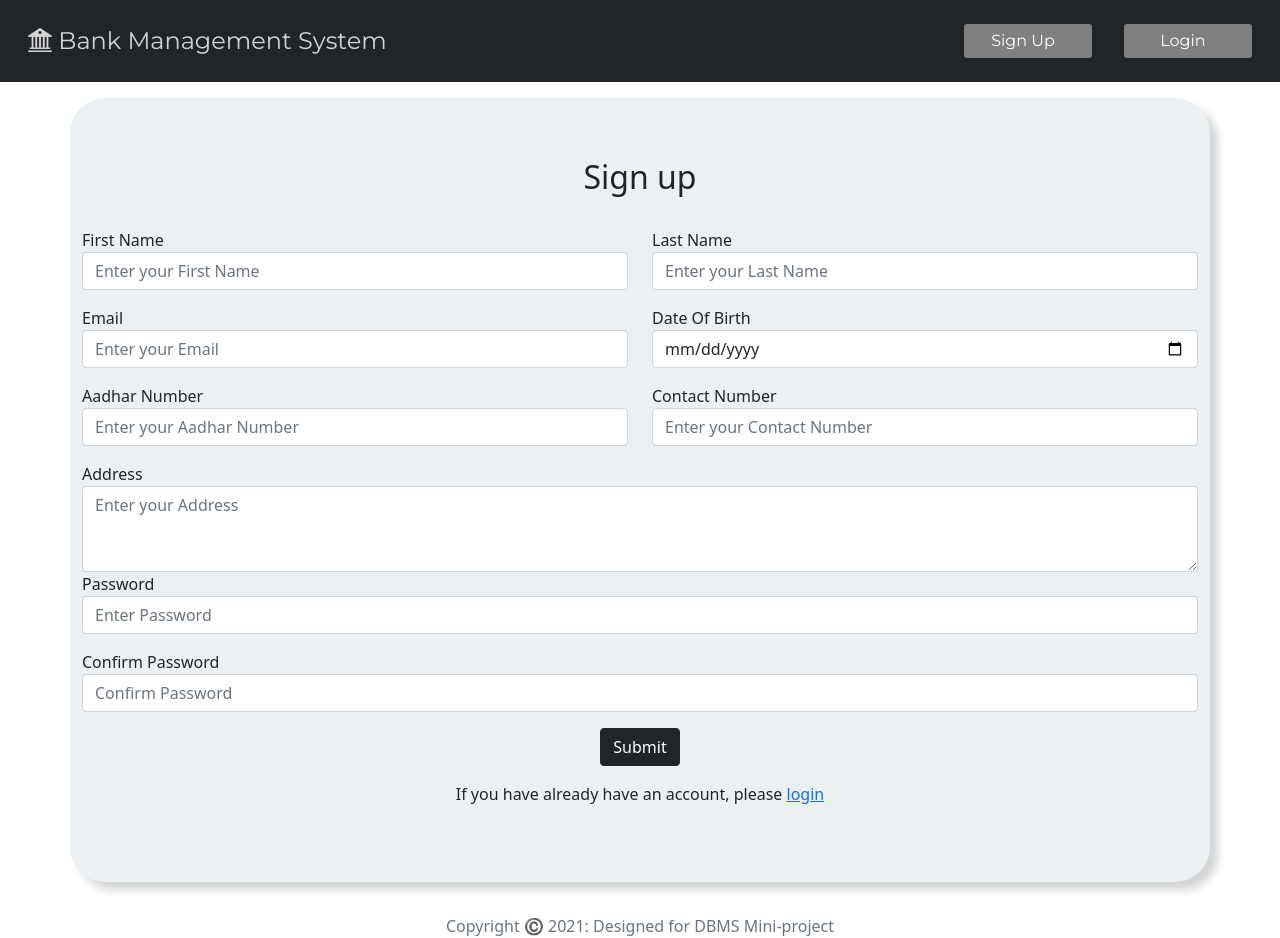
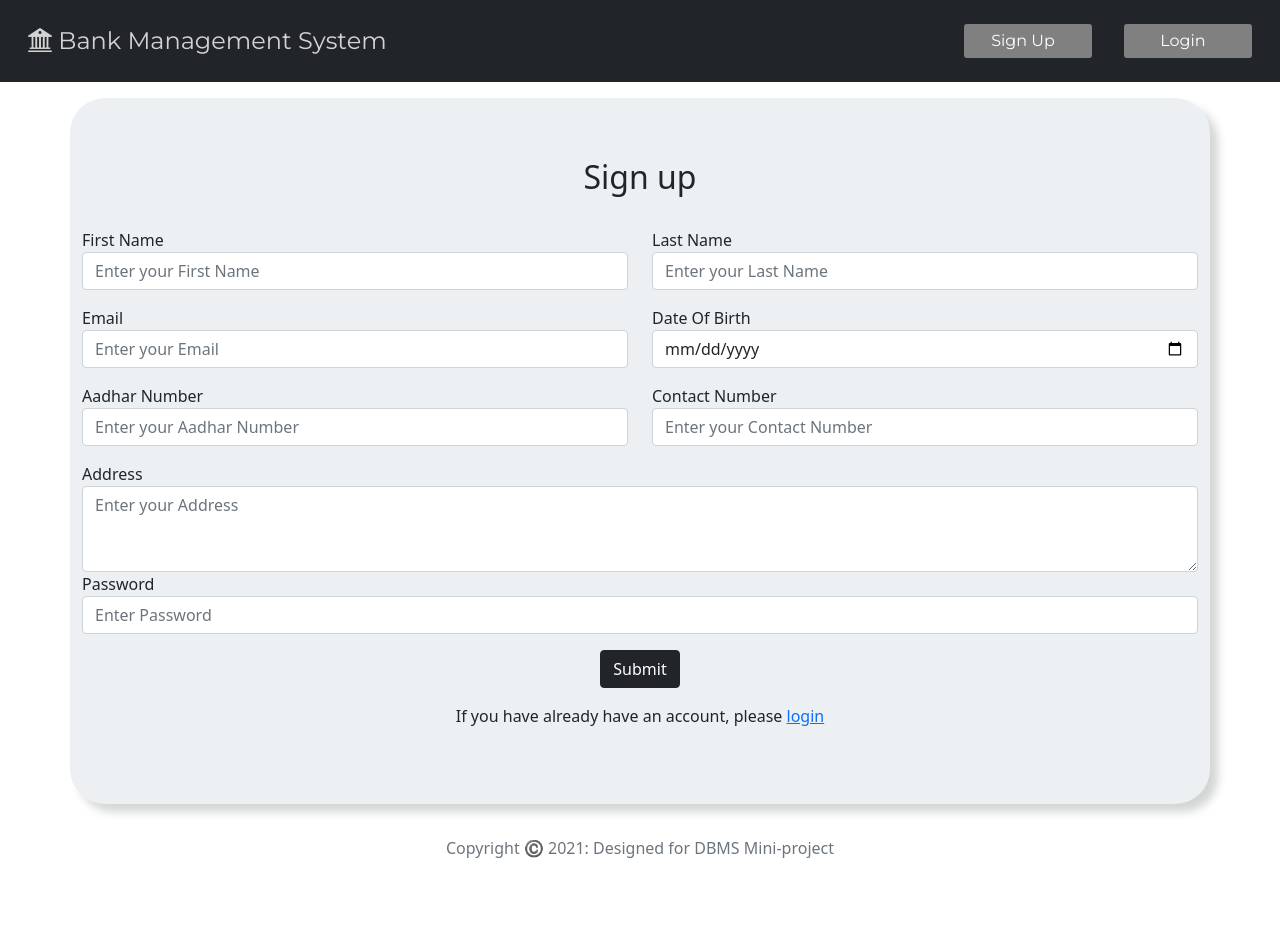
Before and after one commit to Manthan-Kuber/BMS, a React (Create React App) app in the folder client/: page /signup in a window 1280 px wide. After the commit the page ends 860 px from the top, so only its background shows below. Built offline with nearby package versions, Linux system fonts and the light colour scheme.

Commit message:
Password issue solved

```diff
--- a/client/src/components/Navbar/SignUpComponent.js
+++ b/client/src/components/Navbar/SignUpComponent.js
@@ -15,7 +15,6 @@ class SignUp extends Component {
       Contact: "",
       address: "",
       password: "",
-      confirmpassword: "",
       touched: {
         firstname: false,
         lastname: false,
@@ -25,7 +24,6 @@ class SignUp extends Component {
         Contact: false,
         address: false,
         password: false,
-        confirmpassword: false,
       },
     };
     this.handleSignUp = this.handleSignUp.bind(this);
@@ -67,7 +65,6 @@ class SignUp extends Component {
     aadharNo,
     Contact,
     password,
-    confirmpassword
   ) {
     const errors = {
       firstname: "",
@@ -78,7 +75,6 @@ class SignUp extends Component {
       Contact: "",
       address: "",
       password: "",
-      confirmpassword: "",
     };
 
     if (this.state.touched.firstname && firstname.length < 3) {
@@ -94,16 +90,16 @@ class SignUp extends Component {
     }
 
     // Regular expression to ensure that the telephone number only consists of integers
-    const reg = /^[0-9]*$/;
+    const reg = /^[\d]*$/;
     if (this.state.touched.Contact && !reg.test(Contact)) {
       errors.Contact = "Tel. Number should contain only numbers";
-    } else if (this.state.touched.Contact && Contact.length != 10) {
+    } else if (this.state.touched.Contact && Contact.length !== 10) {
       errors.Contact = "Tel. Number should contain exactly 10 digits";
     }
 
     if (this.state.touched.aadharNo && !reg.test(aadharNo)) {
       errors.aadharNo = "Aadhar Number should contain only numbers";
-    } else if (this.state.touched.aadharNo && aadharNo.length != 11) {
+    } else if (this.state.touched.aadharNo && aadharNo.length !== 11) {
       errors.aadharNo = "Aadhar Number should contain exactly 11 digits";
     }
 
@@ -112,17 +108,6 @@ class SignUp extends Component {
       emailAddress.split("").filter((x) => x === "@").length !== 1
     ) {
       errors.emailAddress = "Email should contain a @";
-    }
-
-    if ( this.state.touched.password && this.state.touched.confirmpassword){
-      errors.confirmpassword = " Entered Password Does not match "
-      const { password, confirmPassword } = this.state.touched;
-    // perform all neccassary validations
-    if (password != confirmPassword) {
-        alert("Passwords don't match");
-    } else {
-        // make API call
-    }
     }
 
 
@@ -139,7 +124,7 @@ class SignUp extends Component {
       this.state.Contact,
       this.state.address,
       this.state.password,
-      this.state.confirmpassword
+      this.stat
     );
     return (
       <>
@@ -280,22 +265,6 @@ class SignUp extends Component {
                 />
                 <small style={{color:'red'}}>{errors.password}</small>
               </div>
-              <div class="mb-3">
-                <label for="confirmPassword">Confirm Password</label>
-                <input
-                  type="password"
-                  id="confirmpassword"
-                  name="confirmpassword"
-                  class="form-control"
-                  placeholder="Confirm Password"
-                  onChange={this.handleInputChange}
-                  onBlur={this.handleBlur("confirmpassword")}
-                  value={this.state.confirmpassword}
-                  valid={errors.confirmpassword === ""}
-                  invalid={errors.confirmpassword !== ""}
-                />
-                <small style={{color:'red'}}>{errors.confirmpassword}</small>
-              </div>
             </div>
             <div className="col-md-12 text-center ">
               <button type="submit" class="btn btn-dark align-center">
```
